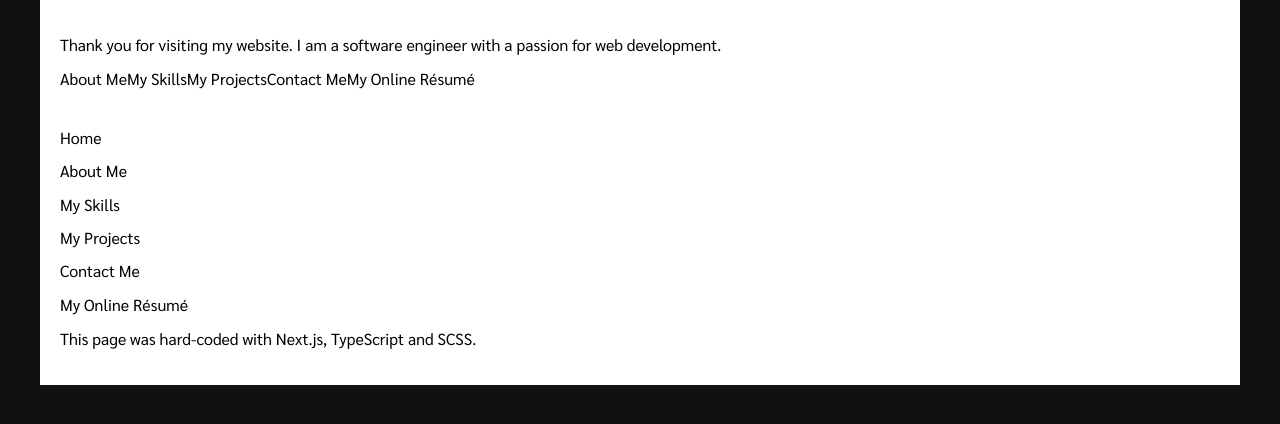
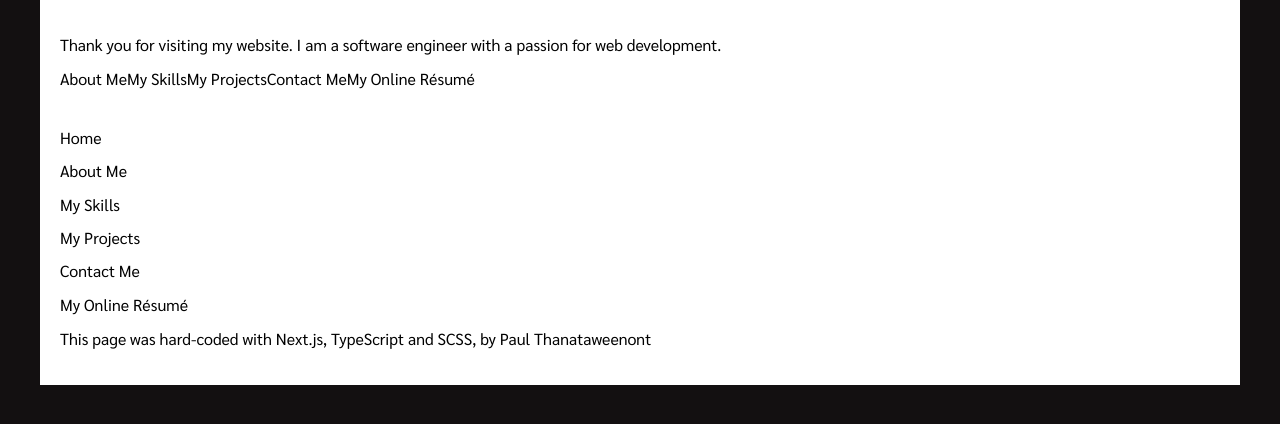
Before and after one commit to PaulRGU2014/kru-paul-2023-website, a Next.js app in the folder frontend/: page / in a window 1280 px wide. Shown: the top 424 px of the page. Built offline with nearby package versions, Linux system fonts and the light colour scheme.

Commit message:
update font to vercel

```diff
--- a/frontend/src/app/layout.tsx
+++ b/frontend/src/app/layout.tsx
@@ -12,6 +12,10 @@ export default function RootLayout({
     <html lang="en">
       <Head>
         <link rel="icon" href="/favicon.ico" sizes="any" />
+        <link rel="preconnect" href="https://fonts.googleapis.com" />
+        <link rel="preconnect" href="https://fonts.gstatic.com" crossorigin />
+        <link href="https://fonts.googleapis.com/css2?family=Sarabun:ital,wght@0,100;0,200;0,300;0,400;0,500;0,600;0,700;0,800;1,100;1,200;1,300;1,400;1,500;1,600;1,700;1,800&display=swap" rel="stylesheet" />
+
       </Head>
       <body>
         <div className="content-area">
--- a/frontend/src/components/Footer/Footer.tsx
+++ b/frontend/src/components/Footer/Footer.tsx
@@ -3,7 +3,7 @@
 
 export default function Footer() {
     return (
-        <footer>
+        <footer className={styles.component}>
             <div className={styles.link_wrapper}>
                 <Link href="/">Home</Link>
                 <Link href="/about-me">About Me</Link>
@@ -12,8 +12,8 @@ export default function Footer() {
                 <Link href="/contact">Contact Me</Link>
                 <Link href="/online-resume">My Online Résumé</Link>
             </div>
-            <p>
-                This page was hard-coded with Next.js, TypeScript and SCSS.
+            <p className={styles.disclaimer}>
+                This page was hard-coded with Next.js, TypeScript and SCSS, by Paul Thanataweenont
             </p>
         </footer>
     )
```
